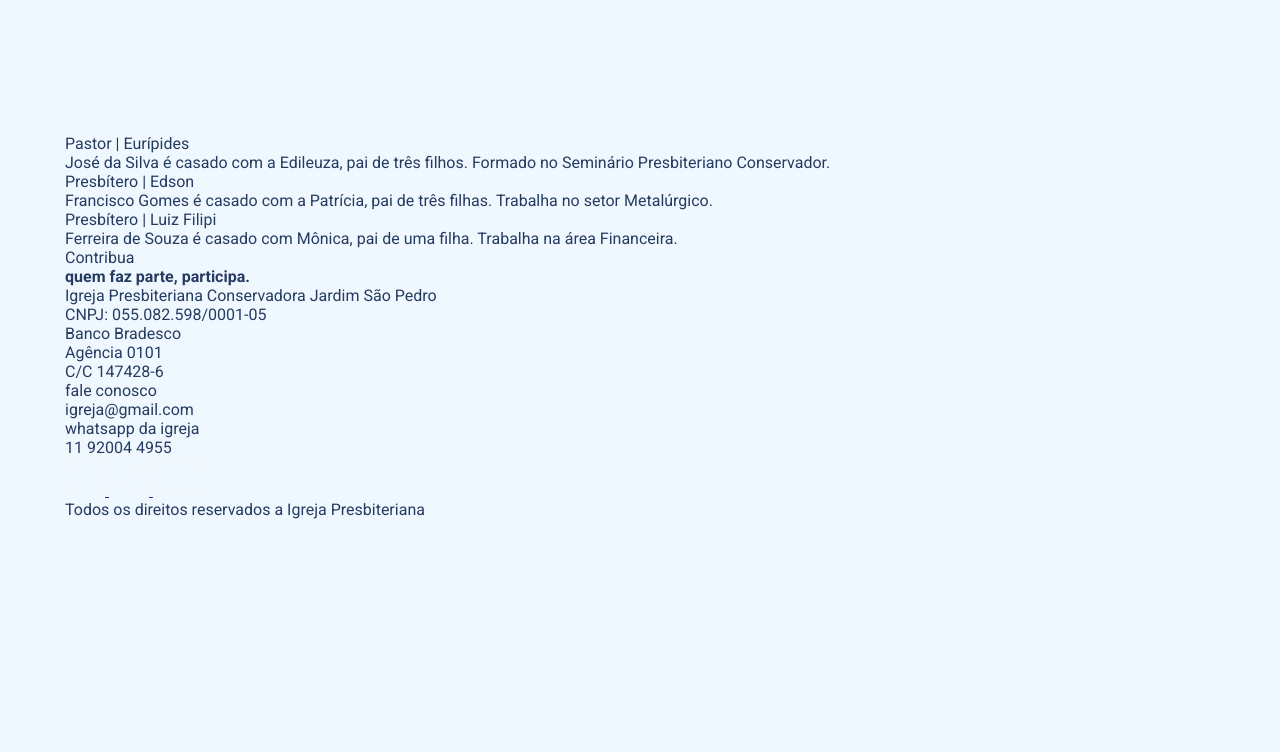
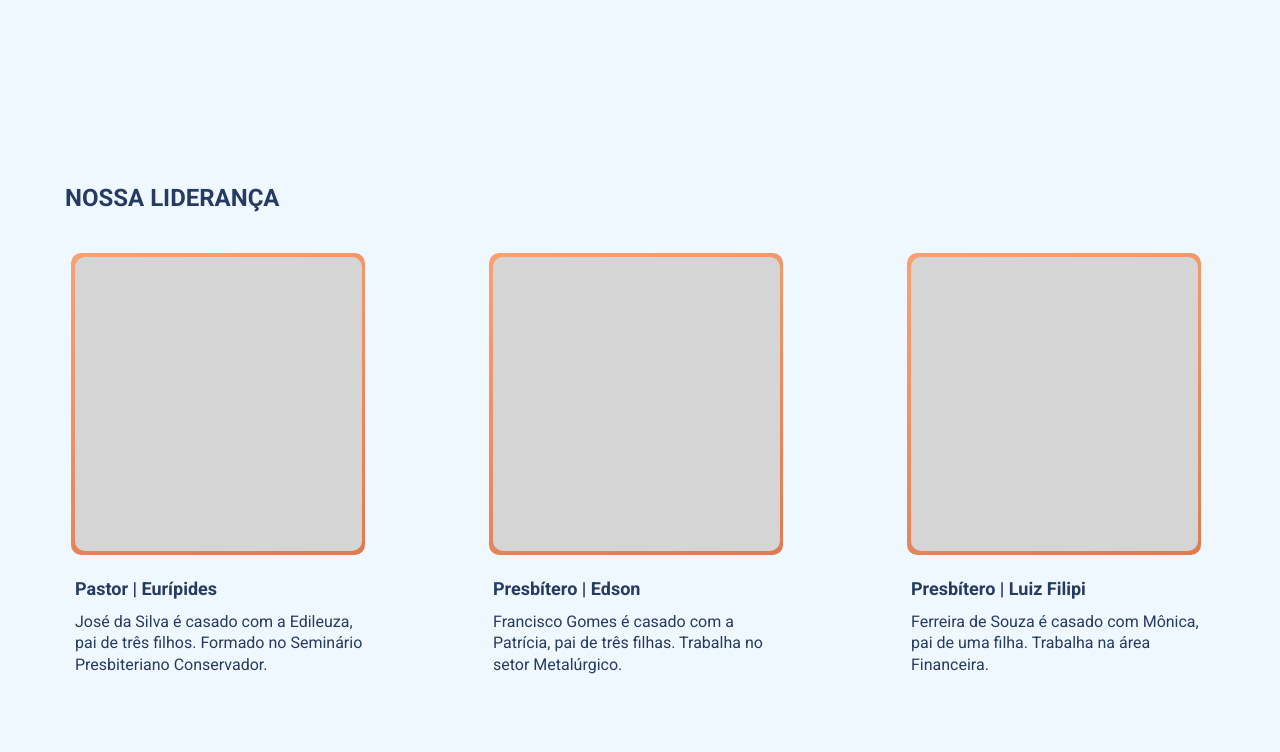
Before and after one commit to azabraao/PresbiterianaJSP, a website: page index.html in a window 1280 px wide. Shown: the part 3240-3992 px from the top of the page. Before the commit the page ends 3759 px from the top, so only its background shows below. Drawn offline with nearby package versions, Linux system fonts and the light colour scheme.

Commit message:
Add lideranças

```diff
--- a/assets/scss/components/_all.scss
+++ b/assets/scss/components/_all.scss
@@ -5,3 +5,4 @@
 @import 'onde-estamos';
 @import 'conheca';
 @import 'nossa-denominacao';
+@import 'lideranca';
--- /dev/null
+++ b/assets/scss/components/_lideranca.scss
@@ -0,0 +1,70 @@
+.nossa-lideranca {
+  padding: 50px 0;
+
+  .nossa-lideranca__inside {
+    .nossa-lideranca__header {
+      margin-bottom: 50px;
+
+      @include for-desktop-up {
+        margin-bottom: 35px;
+      }
+
+      h2 {
+        font-weight: bold;
+        font-size: 24px;
+        line-height: 28px;
+        text-transform: uppercase;
+      }
+    }
+    .liderancas {
+      display: flex;
+      justify-content: space-between;
+      width: 100%;
+      flex-wrap: wrap;
+
+      .lideranca {
+        margin: 10px;
+        margin-bottom: 30px;
+        width: 294px;
+
+        .lideranca__imagem:before {
+          content: '';
+          position: absolute;
+          top: -3.75px;
+          right: -3.75px;
+          bottom: -3.75px;
+          left: -3.75px;
+          background: $bg-try;
+          border-radius: 10px;
+          z-index: -1;
+        }
+
+        .lideranca__imagem {
+          width: 286.51px;
+          position: relative;
+          height: 294px;
+          display: block;
+          background: #d5d5d5;
+          border-radius: 10px;
+          border: 2px solid $bg-try;
+          margin-bottom: 26.61px;
+        }
+        .lideranca__titulo {
+          h4 {
+            font-weight: bold;
+            font-size: 18px;
+            line-height: 21px;
+            margin-bottom: 12px;
+          }
+        }
+        .lideranca__content {
+          p {
+            font-weight: normal;
+            font-size: 16px;
+            line-height: 135.69%;
+          }
+        }
+      }
+    }
+  }
+}
--- a/index.html
+++ b/index.html
@@ -228,6 +228,10 @@
     <section class="nossa-lideranca">
       <div class="container">
         <div class="nossa-lideranca__inside">
+          <header class="nossa-lideranca__header">
+            <h2>Nossa liderança</h2>
+          </header>
+          <div class="liderancas">
             <div class="lideranca">
               <picture class="lideranca__imagem"> </picture>
               <div class="lideranca__titulo">
@@ -262,6 +266,7 @@
                   Ferreira de Souza é casado com Mônica, pai de uma filha.
                   Trabalha na área Financeira.
                 </p>
+              </div>
             </div>
           </div>
         </div>
```
Also changed, not shown: assets/css/main.css, assets/css/main.min.css. Lines whose indentation alone changed are shown as unchanged.
